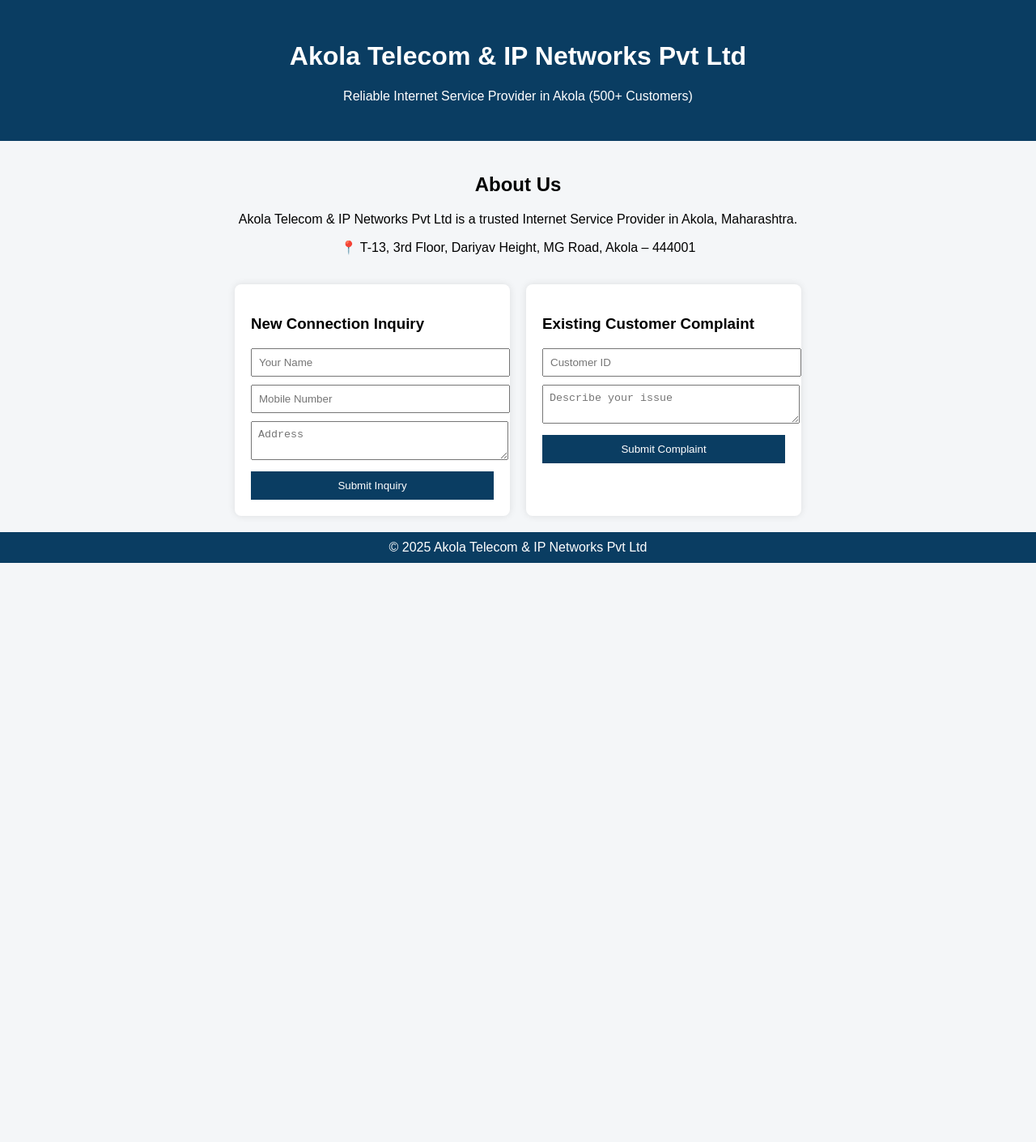
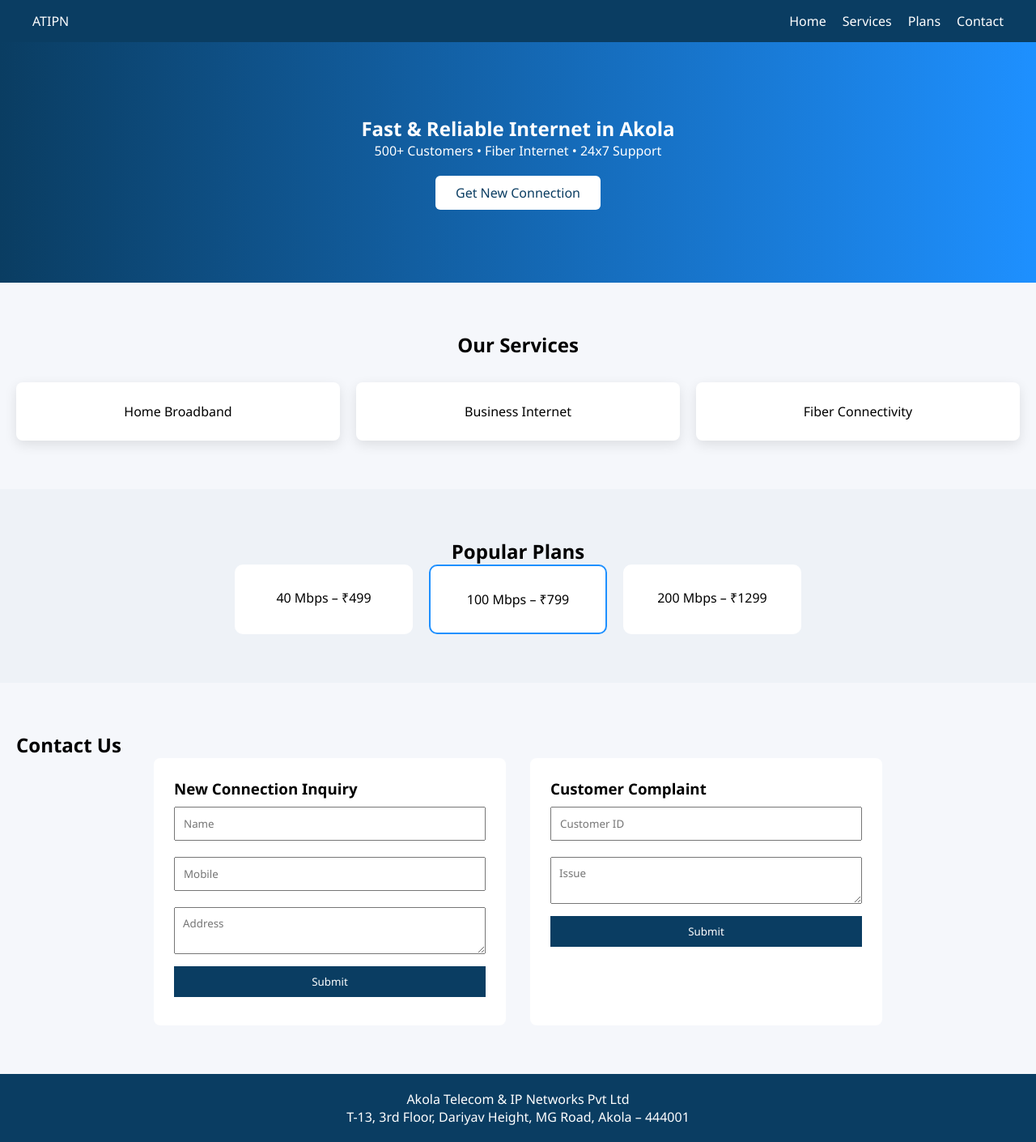
Before and after one commit to sujayjirapure/atin-frontend, a React (Create React App) app: page / in a window 1280 px wide. Shown: the whole page at 81% size. Before the commit the page ends 800 px from the top, so only its background shows below. Built offline with nearby package versions, Linux system fonts and the light colour scheme.

Commit message:
ATIPN frontend

```diff
--- a/src/App.css
+++ b/src/App.css
@@ -1,8 +1,136 @@
-body { margin: 0; font-family: Arial; background: #f4f6f8; }
-header { background: #0a3d62; color: white; padding: 30px; text-align: center; }
-.about { text-align: center; padding: 20px; }
-.forms { display: flex; gap: 20px; justify-content: center; flex-wrap: wrap; }
-.card { background: white; padding: 20px; width: 300px; border-radius: 8px; box-shadow: 0 0 10px rgba(0,0,0,0.1); }
-.card input, .card textarea { width: 100%; margin-bottom: 10px; padding: 8px; }
-.card button { width: 100%; padding: 10px; background: #0a3d62; color: white; border: none; }
-footer { background: #0a3d62; color: white; text-align: center; padding: 10px; margin-top: 20px; }
+* {
+  margin: 0;
+  padding: 0;
+  box-sizing: border-box;
+  font-family: "Segoe UI", sans-serif;
+}
+
+body {
+  background: #f5f7fb;
+}
+
+/* NAVBAR */
+.navbar {
+  display: flex;
+  justify-content: space-between;
+  padding: 15px 40px;
+  background: #0a3d62;
+  color: white;
+}
+
+.navbar ul {
+  display: flex;
+  list-style: none;
+  gap: 20px;
+}
+
+/* HERO */
+.hero {
+  background: linear-gradient(to right, #0a3d62, #1e90ff);
+  color: white;
+  padding: 90px 20px;
+  text-align: center;
+}
+
+.btn {
+  display: inline-block;
+  margin-top: 20px;
+  background: white;
+  color: #0a3d62;
+  padding: 10px 25px;
+  text-decoration: none;
+  border-radius: 6px;
+}
+
+/* SERVICES */
+.services {
+  padding: 60px 20px;
+  text-align: center;
+}
+
+.cards {
+  display: grid;
+  grid-template-columns: repeat(auto-fit, minmax(200px, 1fr));
+  gap: 20px;
+  margin-top: 30px;
+}
+
+.card {
+  background: white;
+  padding: 25px;
+  border-radius: 8px;
+  box-shadow: 0 5px 15px rgba(0,0,0,0.1);
+}
+
+/* PLANS */
+.plans {
+  padding: 60px 20px;
+  background: #eef2f7;
+  text-align: center;
+}
+
+.plan-cards {
+  display: flex;
+  justify-content: center;
+  gap: 20px;
+  flex-wrap: wrap;
+}
+
+.plan {
+  background: white;
+  padding: 30px;
+  width: 220px;
+  border-radius: 10px;
+}
+
+.highlight {
+  border: 2px solid #1e90ff;
+}
+
+/* CONTACT */
+.contact {
+  padding: 60px 20px;
+}
+
+.contact-grid {
+  display: grid;
+  grid-template-columns: repeat(auto-fit, minmax(280px, 1fr));
+  gap: 30px;
+  max-width: 900px;
+  margin: auto;
+}
+
+.form {
+  background: white;
+  padding: 25px;
+  border-radius: 8px;
+}
+
+.form input,
+.form textarea {
+  width: 100%;
+  padding: 10px;
+  margin: 10px 0;
+}
+
+.form button {
+  width: 100%;
+  padding: 10px;
+  background: #0a3d62;
+  color: white;
+  border: none;
+  cursor: pointer;
+}
+
+.msg {
+  margin-top: 10px;
+  color: green;
+}
+
+/* FOOTER */
+footer {
+  background: #0a3d62;
+  color: white;
+  text-align: center;
+  padding: 20px;
+}
--- a/src/App.js
+++ b/src/App.js
@@ -1,128 +1,125 @@
 import React, { useState } from "react";
 import "./App.css";
 
-const API_URL = "http://localhost:5000/api"; // change after deploy
+const BACKEND_URL = "https://atipn-backend.onrender.com";
 
 function App() {
-  const [inq, setInq] = useState({
-    name: "",
-    mobile: "",
-    address: ""
-  });
+  const [inquiryMsg, setInquiryMsg] = useState("");
+  const [complaintMsg, setComplaintMsg] = useState("");
 
-  const [cmp, setCmp] = useState({
-    customerId: "",
-    issue: ""
-  });
+  const handleInquiry = async (e) => {
+    e.preventDefault();
 
-  const sendInquiry = async () => {
-    try {
-      const res = await fetch(`${API_URL}/inquiry`, {
-        method: "POST",
-        headers: { "Content-Type": "application/json" },
-        body: JSON.stringify(inq)
-      });
+    const data = {
+      name: e.target.name.value,
+      mobile: e.target.mobile.value,
+      address: e.target.address.value,
+    };
 
-      const data = await res.json();
-      alert(data.message);
-      setInq({ name: "", mobile: "", address: "" });
-    } catch (err) {
-      alert("Error sending inquiry");
-    }
+    const res = await fetch(`${BACKEND_URL}/api/inquiry`, {
+      method: "POST",
+      headers: { "Content-Type": "application/json" },
+      body: JSON.stringify(data),
+    });
+
+    const result = await res.json();
+    setInquiryMsg(result.success ? "Inquiry submitted successfully" : "Error");
+    e.target.reset();
   };
 
-  const sendComplaint = async () => {
-    try {
-      const res = await fetch(`${API_URL}/complaint`, {
-        method: "POST",
-        headers: { "Content-Type": "application/json" },
-        body: JSON.stringify(cmp)
-      });
+  const handleComplaint = async (e) => {
+    e.preventDefault();
 
-      const data = await res.json();
-      alert(data.message);
-      setCmp({ customerId: "", issue: "" });
-    } catch (err) {
-      alert("Error sending complaint");
-    }
+    const data = {
+      customerId: e.target.customerId.value,
+      issue: e.target.issue.value,
+    };
+
+    const res = await fetch(`${BACKEND_URL}/api/complaint`, {
+      method: "POST",
+      headers: { "Content-Type": "application/json" },
+      body: JSON.stringify(data),
+    });
+
+    const result = await res.json();
+    setComplaintMsg(result.success ? "Complaint submitted successfully" : "Error");
+    e.target.reset();
   };
 
   return (
-    <div>
-      <header>
-        <h1>Akola Telecom & IP Networks Pvt Ltd</h1>
-        <p>Reliable Internet Service Provider in Akola (500+ Customers)</p>
-      </header>
+    <>
+      {/* NAVBAR */}
+      <nav className="navbar">
+        <div className="logo">ATIPN</div>
+        <ul>
+          <li>Home</li>
+          <li>Services</li>
+          <li>Plans</li>
+          <li>Contact</li>
+        </ul>
+      </nav>
 
-      <section className="about">
-        <h2>About Us</h2>
-        <p>
-          Akola Telecom & IP Networks Pvt Ltd is a trusted Internet Service Provider
-          in Akola, Maharashtra.
-        </p>
-        <p>
-          📍 T-13, 3rd Floor, Dariyav Height, MG Road, Akola – 444001
-        </p>
+      {/* HERO */}
+      <section className="hero">
+        <h1>Fast & Reliable Internet in Akola</h1>
+        <p>500+ Customers • Fiber Internet • 24x7 Support</p>
+        <a href="#contact" className="btn">Get New Connection</a>
       </section>
 
-      <section className="forms">
-        <div className="card">
-          <h3>New Connection Inquiry</h3>
-
-          <input
-            placeholder="Your Name"
-            value={inq.name}
-            onChange={(e) =>
-              setInq({ ...inq, name: e.target.value })
-            }
-          />
-
-          <input
-            placeholder="Mobile Number"
-            value={inq.mobile}
-            onChange={(e) =>
-              setInq({ ...inq, mobile: e.target.value })
-            }
-          />
-
-          <textarea
-            placeholder="Address"
-            value={inq.address}
-            onChange={(e) =>
-              setInq({ ...inq, address: e.target.value })
-            }
-          />
-
-          <button onClick={sendInquiry}>Submit Inquiry</button>
-        </div>
-
-        <div className="card">
-          <h3>Existing Customer Complaint</h3>
-
-          <input
-            placeholder="Customer ID"
-            value={cmp.customerId}
-            onChange={(e) =>
-              setCmp({ ...cmp, customerId: e.target.value })
-            }
-          />
-
-          <textarea
-            placeholder="Describe your issue"
-            value={cmp.issue}
-            onChange={(e) =>
-              setCmp({ ...cmp, issue: e.target.value })
-            }
-          />
-
-          <button onClick={sendComplaint}>Submit Complaint</button>
+      {/* SERVICES */}
+      <section className="services">
+        <h2>Our Services</h2>
+        <div className="cards">
+          <div className="card">Home Broadband</div>
+          <div className="card">Business Internet</div>
+          <div className="card">Fiber Connectivity</div>
         </div>
       </section>
 
+      {/* PLANS */}
+      <section className="plans">
+        <h2>Popular Plans</h2>
+        <div className="plan-cards">
+          <div className="plan">40 Mbps – ₹499</div>
+          <div className="plan highlight">100 Mbps – ₹799</div>
+          <div className="plan">200 Mbps – ₹1299</div>
+        </div>
+      </section>
+
+      {/* CONTACT */}
+      <section id="contact" className="contact">
+        <h2>Contact Us</h2>
+
+        <div className="contact-grid">
+          {/* INQUIRY FORM */}
+          <form className="form" onSubmit={handleInquiry}>
+            <h3>New Connection Inquiry</h3>
+            <input name="name" placeholder="Name" required />
+            <input name="mobile" placeholder="Mobile" required />
+            <textarea name="address" placeholder="Address" required />
+            <button type="submit">Submit</button>
+            <p className="msg">{inquiryMsg}</p>
+          </form>
+
+          {/* COMPLAINT FORM */}
+          <form className="form" onSubmit={handleComplaint}>
+            <h3>Customer Complaint</h3>
+            <input name="customerId" placeholder="Customer ID" required />
+            <textarea name="issue" placeholder="Issue" required />
+            <button type="submit">Submit</button>
+            <p className="msg">{complaintMsg}</p>
+          </form>
+        </div>
+      </section>
+
+      {/* FOOTER */}
       <footer>
-        © 2025 Akola Telecom & IP Networks Pvt Ltd
+        <p>
+          Akola Telecom & IP Networks Pvt Ltd <br />
+          T-13, 3rd Floor, Dariyav Height, MG Road, Akola – 444001
+        </p>
       </footer>
-    </div>
+    </>
   );
 }
 
```
